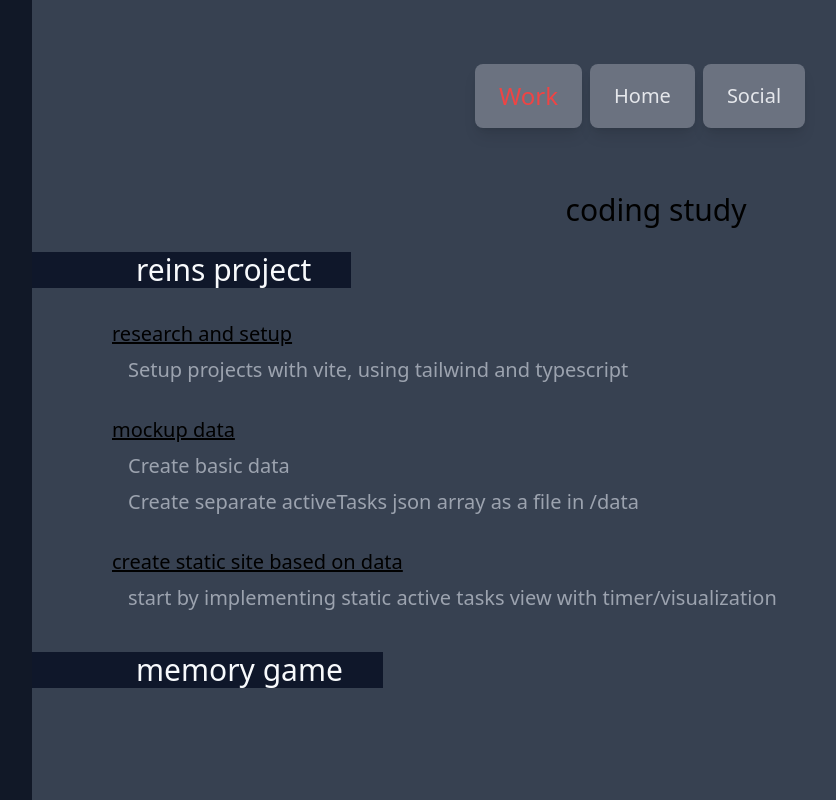
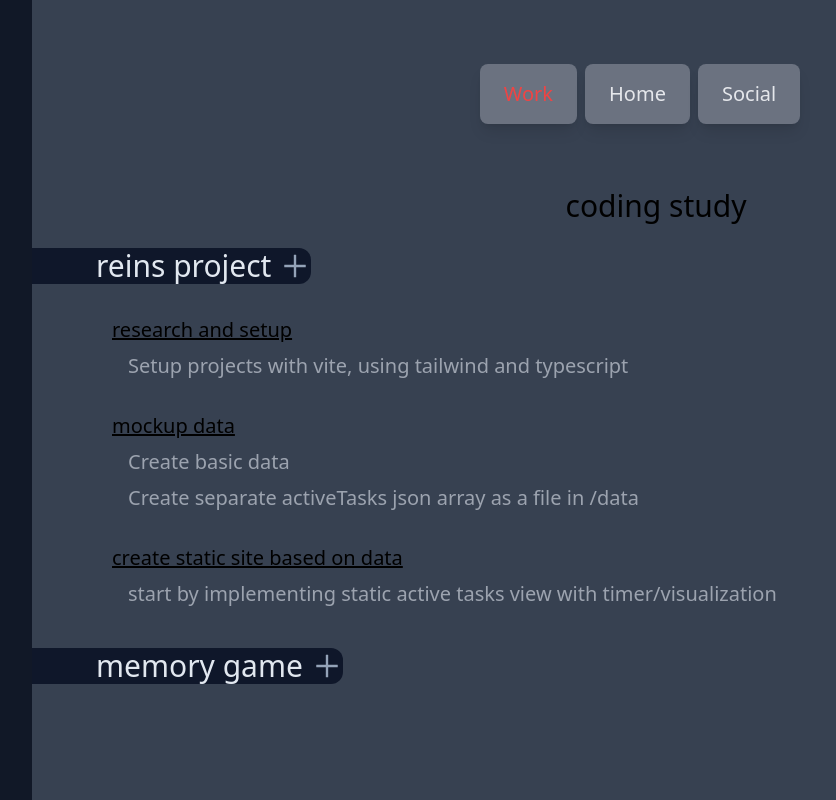
Before and after one commit to jplante01/reins, a React (Vite) app: page / in a window 1280 px wide. Both pictures are taken after a click on the button "Work". Shown: the whole page, without its empty margins (32-868 px from the left). Built offline with nearby package versions, Linux system fonts and the light colour scheme.

Commit message:
Import icons and refine some styling

```diff
--- a/package.json
+++ b/package.json
@@ -11,7 +11,8 @@
   },
   "dependencies": {
     "react": "^18.2.0",
-    "react-dom": "^18.2.0"
+    "react-dom": "^18.2.0",
+    "react-icons": "^4.8.0"
   },
   "devDependencies": {
     "@types/react": "^18.0.28",
--- a/src/components/DomainTree/index.tsx
+++ b/src/components/DomainTree/index.tsx
@@ -1,3 +1,5 @@
+import { AiOutlinePlus } from 'react-icons/ai';
+
 const DomainTree = ({ selectedDomain, data }) => {
   if(data[selectedDomain]) {
     return (
@@ -38,8 +40,9 @@ const ProjectsList = ({ projects }) => {
           return (
             <>
               <div className="flex mb-6">
-                <div className="bg-slate-900 px-10">
-                  <li className="ml-16 text-3xl text-slate-50" key={project.projectName}>{project.projectName}</li>
+                <div className="flex content-center bg-slate-900 rounded-r-xl">
+                  <li className="ml-16 mr-2 text-3xl text-slate-200" key={project.projectName}>{project.projectName}</li>
+                  <AiOutlinePlus size='32' className="text-slate-400 hover:text-teal-500 hover:cursor-pointer m-auto"/>
                 </div>
                 </div>
                 <TasksList tasks={project.tasks}/>
--- a/src/components/DomainsCarousel/index.tsx
+++ b/src/components/DomainsCarousel/index.tsx
@@ -23,7 +23,7 @@ const DomainButton = ({ selectedDomain, setSelectedDomain, idx, name }) => {
   return (
     <button
       onClick={handleClick}
-      className={`shadow-lg text-gray-200 ${selectedDomain === idx ? 'text-red-500' : ''} focus:text-2xl bg-gray-500 hover:bg-gray-600 px-6 py-4 rounded-lg text-xl`}
+      className={`shadow-lg text-gray-200 ${selectedDomain === idx ? 'text-red-500' : ''} bg-gray-500 hover:bg-gray-600 px-6 py-4 rounded-lg text-xl`}
     >
       {name}
     </button>
```
Also changed, not shown: 1 other file (tests, documents, lock files or other folders).
